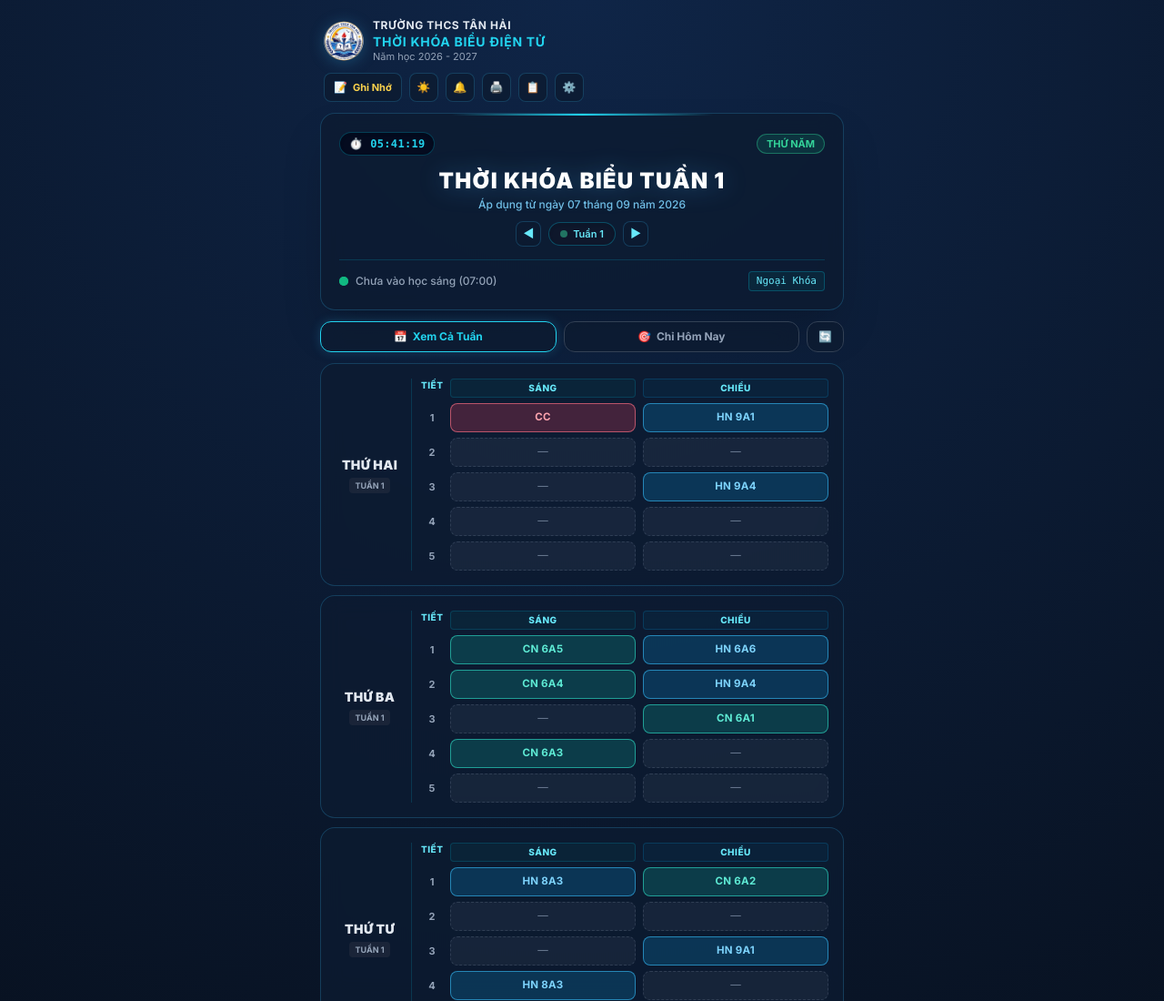
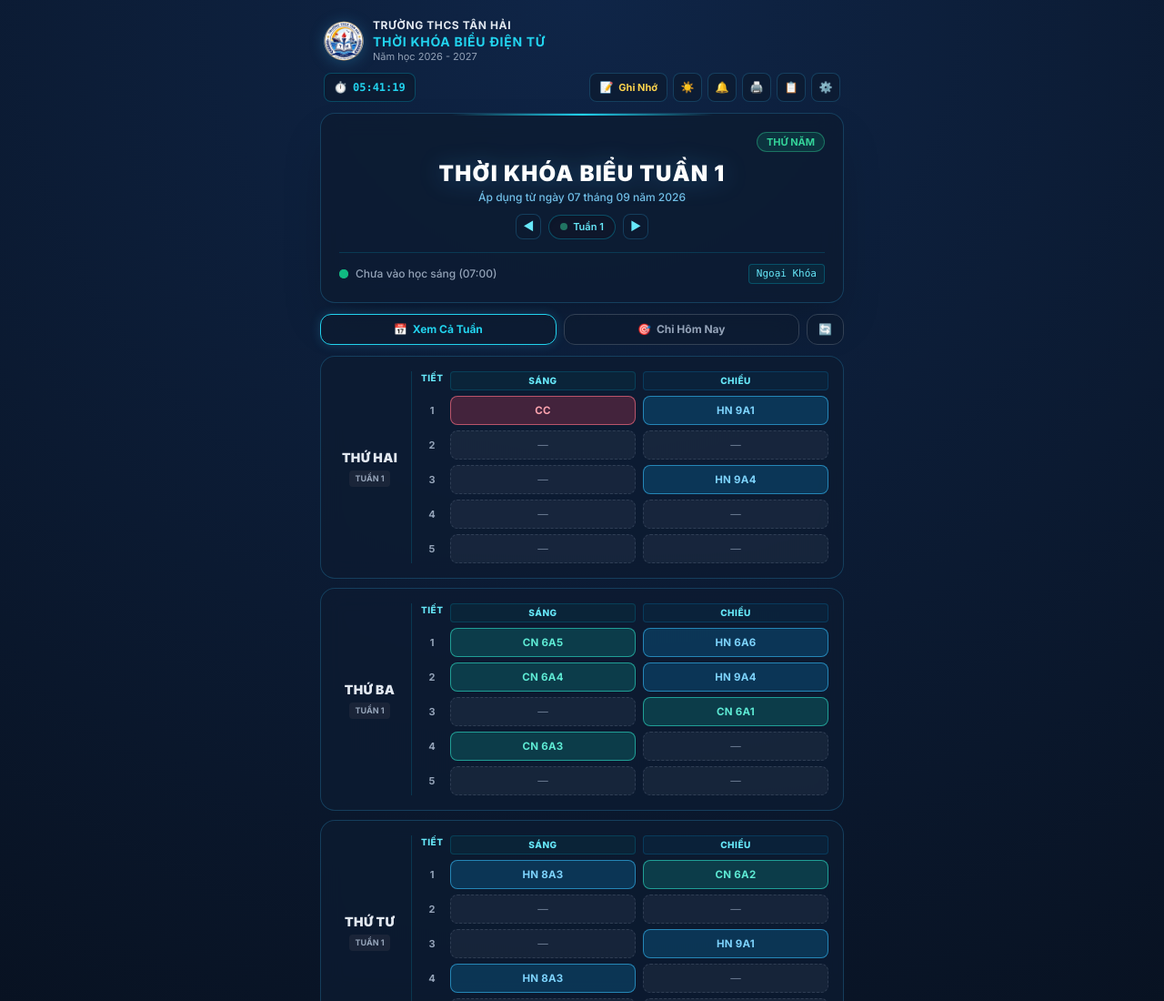
Before and after one commit to bopv2848/Thoi-khoa-bieu-so, a website: page Thời Khóa Biểu Thông Minh.html in a window 1280 px wide. Shown: the top 1100 px of the page at 91% size. Drawn offline with nearby package versions, Linux system fonts and the light colour scheme.

Commit message:
style: Di chuyen dong ho len ben trai va don menu tinh nang qua goc phai

```diff
--- a/Thời Khóa Biểu Thông Minh.html
+++ b/Thời Khóa Biểu Thông Minh.html
@@ -384,11 +384,19 @@
       </div>
     </div>
 
-    <!-- KHUNG CÁC TÍNH NĂNG / TIỆN ÍCH NẰM PHÍA DƯỚI -->
-    <div class="flex items-center gap-1.5 sm:gap-2">
-      <button onclick="openNotesManagerModal()" class="h-8 px-2.5 rounded-lg glass-panel flex items-center justify-center gap-1.5 text-xs hover:border-amber-400 text-amber-300 font-bold transition relative" title="Quản lý Ghi Nhớ Tiết Học">
+    <!-- HÀNG TIỆN ÍCH: ĐỒNG HỒ BÊN TRÁI, MENU BÊN PHẢI -->
+    <div class="flex items-center justify-between gap-2">
+      <!-- ĐỒNG HỒ THỜI GIAN THỰC (DI CHUYỂN LÊN ĐÂY) -->
+      <div class="h-8 px-2.5 rounded-lg glass-panel flex items-center gap-1.5 text-xs font-semibold text-cyan-500 dark:text-cyan-400 border border-cyan-500/30 shadow-inner shrink-0" title="Thời gian thực">
+        <span>⏱️</span>
+        <span id="liveClock" class="font-mono font-bold text-[11px] sm:text-xs">00:00:00</span>
+      </div>
+
+      <!-- KHUNG CÁC TÍNH NĂNG / TIỆN ÍCH (DI CHUYỂN QUA GÓC PHẢI) -->
+      <div class="flex items-center gap-1.5">
+        <button onclick="openNotesManagerModal()" class="h-8 px-2 sm:px-2.5 rounded-lg glass-panel flex items-center justify-center gap-1.5 text-xs hover:border-amber-400 text-amber-300 font-bold transition relative" title="Quản lý Ghi Nhớ Tiết Học">
           <span>📝</span>
-        <span class="text-[11px]">Ghi Nhớ</span>
+          <span class="text-[11px] hidden sm:inline">Ghi Nhớ</span>
           <span id="notesCountBadge" class="hidden absolute -top-1.5 -right-1.5 min-w-[17px] h-4 px-1 bg-amber-500 text-slate-950 rounded-full text-[9px] font-black flex items-center justify-center shadow-md">0</span>
         </button>
         <button onclick="toggleTheme()" class="w-8 h-8 rounded-lg glass-panel flex items-center justify-center text-xs hover:border-cyan-400 transition" title="Đổi giao diện Sáng/Tối">
@@ -406,6 +414,7 @@
         <button onclick="openSettingsModal()" class="w-8 h-8 rounded-lg glass-panel flex items-center justify-center text-xs hover:border-cyan-400 transition" title="Cài đặt & Sao lưu">
           ⚙️
         </button>
+      </div>
     </div>
   </div>
 
@@ -413,12 +422,7 @@
   <header class="header-card glass-panel rounded-2xl p-4 sm:p-5 shadow-2xl relative overflow-hidden">
     <div class="absolute top-0 left-1/4 w-1/2 h-[2px] bg-gradient-to-r from-transparent via-cyan-400 to-transparent"></div>
 
-    <div class="flex items-center justify-between gap-2 mb-3">
-      <div class="flex items-center gap-2 bg-slate-900/80 dark:bg-slate-950/70 border border-cyan-500/30 px-2.5 py-1 rounded-full text-xs font-semibold text-cyan-400 tracking-wide shadow-inner">
-        <span>⏱️</span>
-        <span id="liveClock" class="font-mono">00:00:00</span>
-      </div>
-
+    <div class="flex items-center justify-end gap-2 mb-2">
       <div id="todayBadge" class="bg-emerald-500/15 border border-emerald-400/40 text-emerald-400 text-[11px] font-bold px-2.5 py-0.5 rounded-full uppercase">
         Hôm nay
       </div>
```
Also changed, not shown: index.html (+14 -10 lines). Lines whose indentation alone changed are shown as unchanged.
